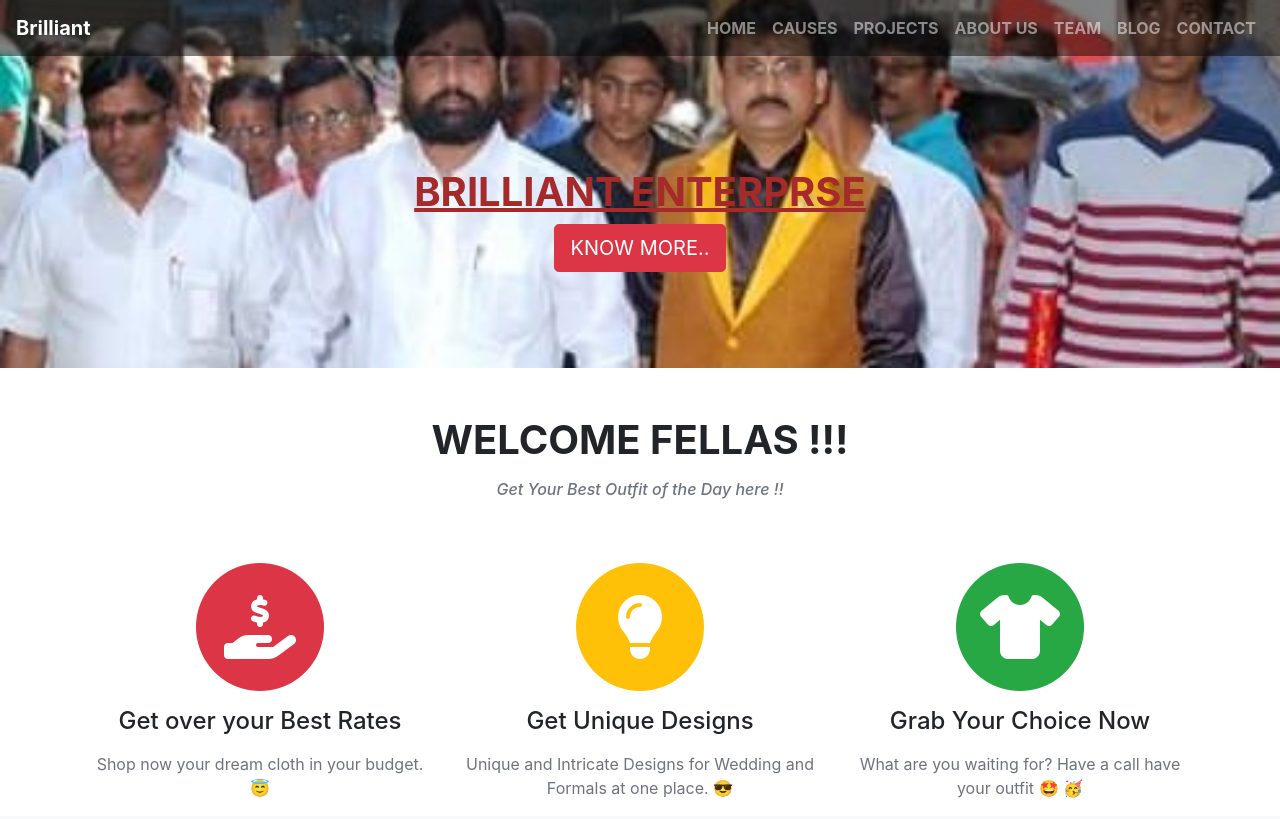
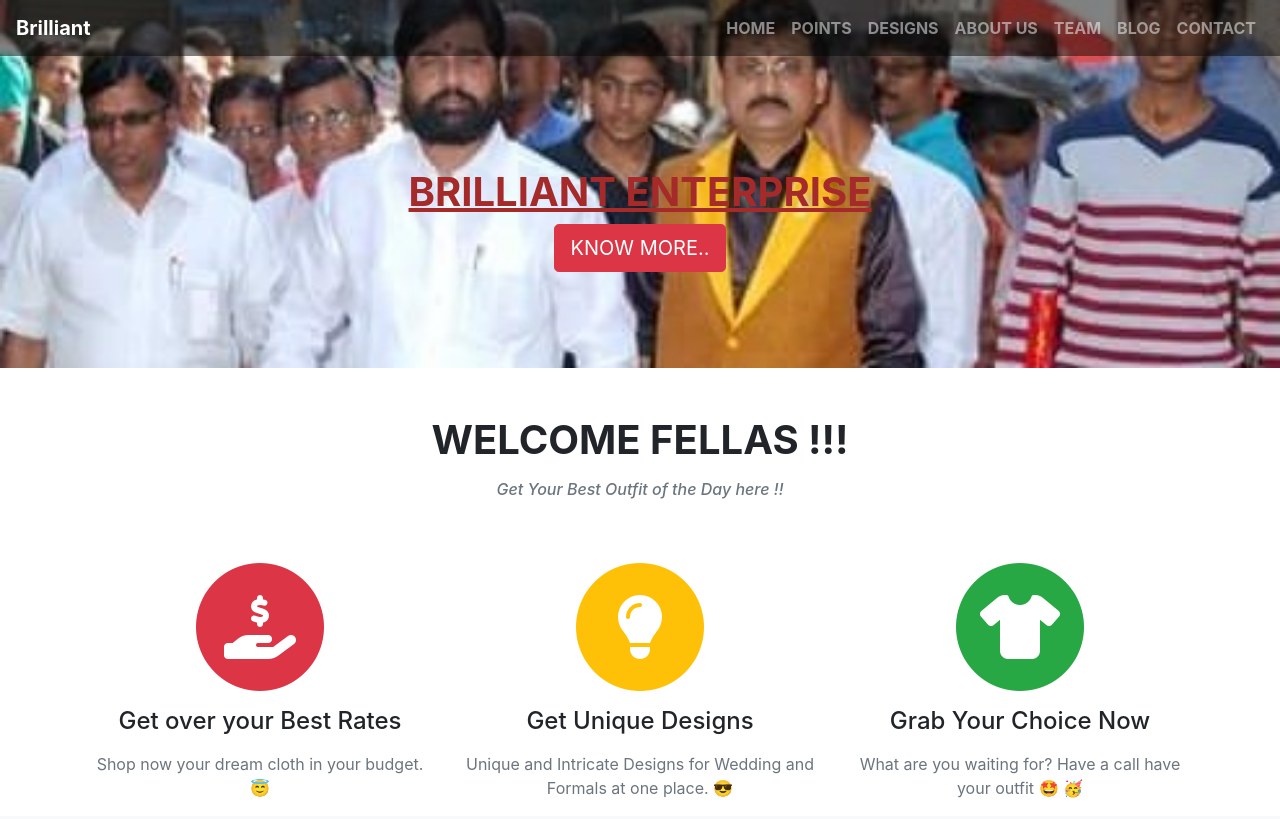
Before and after one commit to Harshadi/Brilliant_Enterprise, a plain HTML site: page index.html in a window 1280 px wide. Shown: the top 819 px of the page. Drawn offline with nearby package versions, Linux system fonts and the light colour scheme; a web font is replaced by a local one.

Commit message:
Update index.html

```diff
--- a/index.html
+++ b/index.html
@@ -32,9 +32,9 @@
          <a class="nav-link" href="#home">Home</a>
        </li>
        <li class="nav-item">
-        <a class="nav-link" href="#causes">Causes</a>
+        <a class="nav-link" href="#causes">Points</a>
       </li> <li class="nav-item">
-        <a class="nav-link" href="#projects">Projects</a>
+        <a class="nav-link" href="#projects">Designs</a>
       </li> <li class="nav-item">
         <a class="nav-link" href="#about">About Us</a>
       </li> <li class="nav-item">
@@ -54,7 +54,7 @@
 <header class="hero">
 <div class="container">
   <div class="hero-headingtext-uppercase">
-    <h1 style="color: brown;"><b><u>BRILLIANT ENTERPRSE</u></b></h1>
+    <h1 style="color: brown;"><b><u>BRILLIANT ENTERPRISE</u></b></h1>
   </div>
   <a class="btn btn-danger btn-lg text-uppercase" href="#">
     Know More..
```
